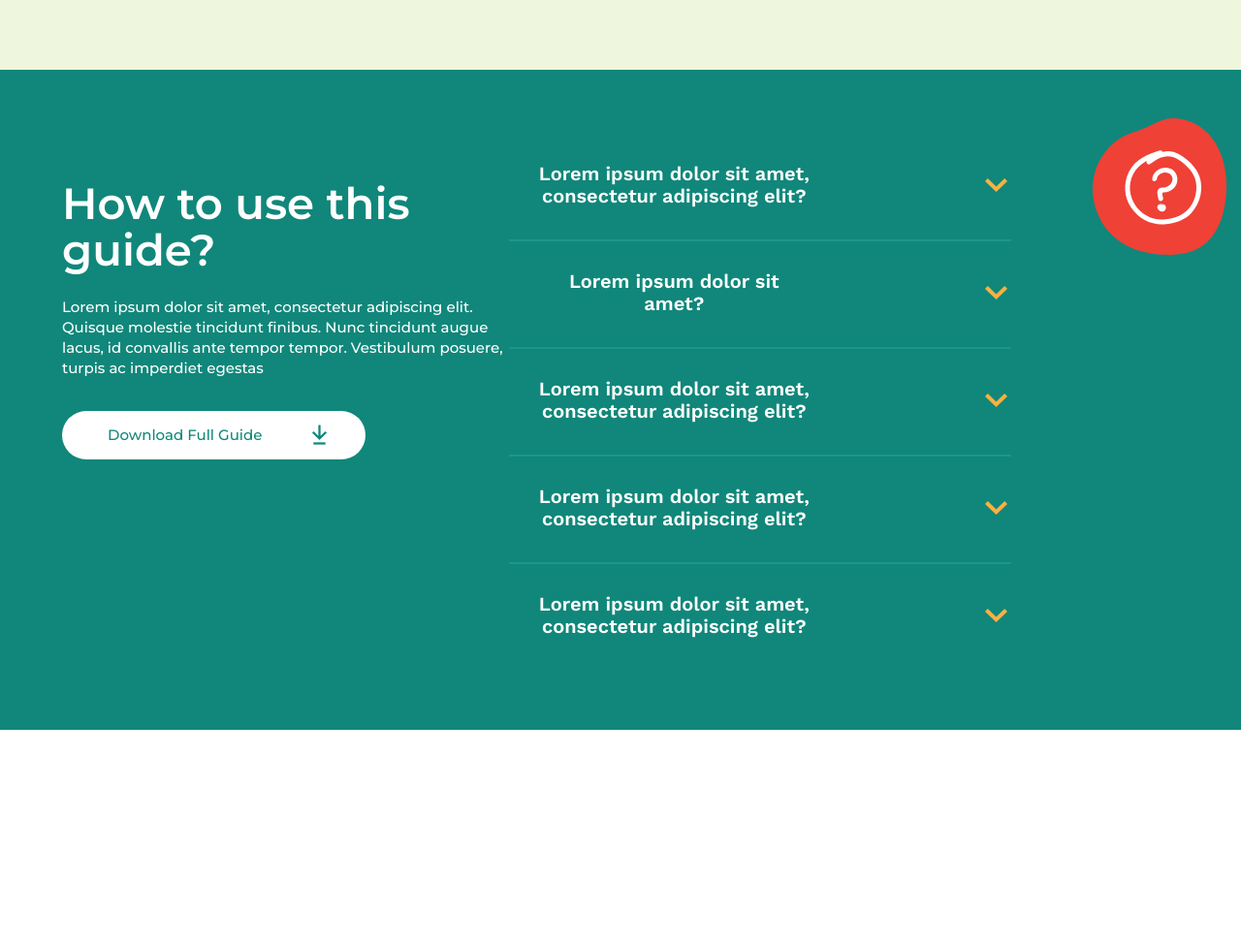
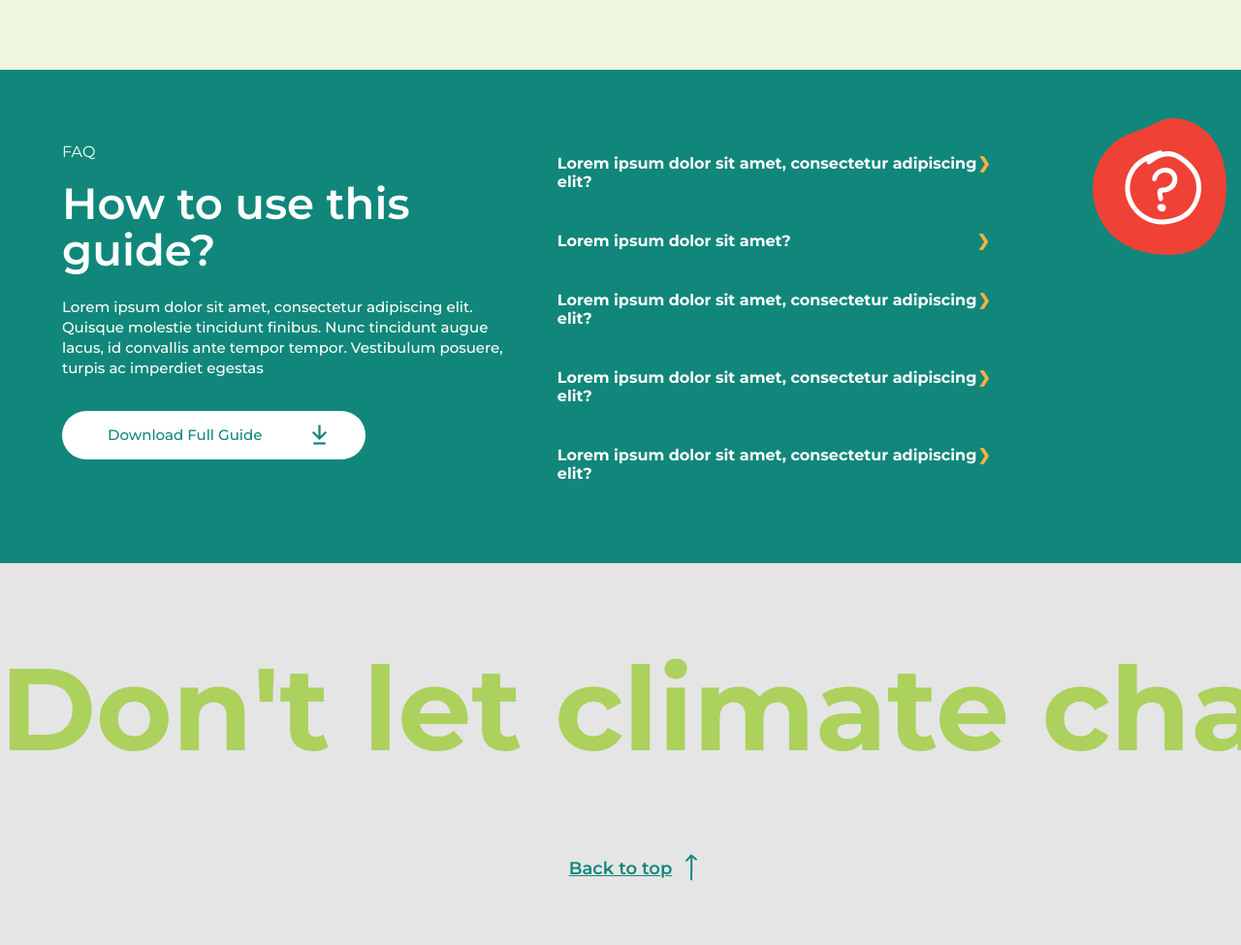
Before and after one commit to BRIGHT-full-service-digital-agency/climate-website, a website: page index.html in a window 1280 px wide. Shown: the part 4000-4975 px from the top of the page at 97% size. Before the commit the page ends 4772 px from the top, so only its background shows below. Drawn offline with nearby package versions, Linux system fonts and the light colour scheme.

Commit message:
completed 6th section

```diff
--- a/index.html
+++ b/index.html
@@ -48,6 +48,7 @@
                 </div>
             </div>
         </header>
+        <div id="top"></div>
         <section class="firstSection">
             <img class="background-image" src="pictures/Group 4.svg">
             <div class="wrap">
@@ -178,6 +179,7 @@
             </div>
         </section>
         <section class="fifthSection">
+            <div class="wrap"><h3>FAQ</h3></div>
             <div class="wrap">
                 <div class="row">
                     <div class="text-and-button-col">
@@ -186,25 +188,57 @@
                         <button><span>Download Full Guide</span><img src="pictures/Group.svg"></button>
                     </div>
                     <div class="drop-down-col">
-                        <div class="row">
-                            <h3>Lorem ipsum dolor sit amet, consectetur adipiscing elit?</h3>
-                            <img src="pictures/arrow.svg">
-                        </div>
-                        <div class="row">
-                            <h3>Lorem ipsum dolor sit amet?</h3>
-                            <img src="pictures/arrow.svg">
-                        </div>
-                        <div class="row">
-                            <h3>Lorem ipsum dolor sit amet, consectetur adipiscing elit?</h3>
-                            <img src="pictures/arrow.svg">
-                        </div>
-                        <div class="row">
-                            <h3>Lorem ipsum dolor sit amet, consectetur adipiscing elit?</h3>
-                            <img src="pictures/arrow.svg">
-                        </div>
-                        <div class="row">
-                            <h3>Lorem ipsum dolor sit amet, consectetur adipiscing elit?</h3>
-                            <img src="pictures/arrow.svg">
+                        <div class="tabs">
+                            <div class="tab">
+                                <input type="checkbox" id="rd1" name="rd">
+                                <label class="tab-label" for="rd1">Lorem ipsum dolor sit amet, consectetur adipiscing elit?</label>
+                                <div class="tab-content">
+                                    Quisque molestie tincidunt finibus. Nunc tincidunt augue lacus, id convallis ante tempor tempor. Vestibulum posuere, turpis ac imperdiet
+                                    <div class="link-con">
+                                        <span><a href="">Discover more</a></span>
+                                    </div>
+                                </div>
+                            </div>
+                            <div class="tab">
+                                <input type="checkbox" id="rd2" name="rd2">
+                                <label class="tab-label" for="rd2">Lorem ipsum dolor sit amet?</label>
+                                <div class="tab-content">
+                                    Quisque molestie tincidunt finibus. Nunc tincidunt augue lacus, id convallis ante tempor tempor. Vestibulum posuere, turpis ac imperdiet
+                                    <div class="link-con">
+                                        <span><a href="">Discover more</a></span>
+                                    </div>
+                                </div>
+                            </div>
+                            <div class="tab">
+                                <input type="checkbox" id="rd3" name="rd3">
+                                <label class="tab-label" for="rd3">Lorem ipsum dolor sit amet, consectetur adipiscing elit?</label>
+                                <div class="tab-content">
+                                    Quisque molestie tincidunt finibus. Nunc tincidunt augue lacus, id convallis ante tempor tempor. Vestibulum posuere, turpis ac imperdiet
+                                    <div class="link-con">
+                                        <span><a href="">Discover more</a></span>
+                                    </div>
+                                </div>
+                            </div>
+                            <div class="tab">
+                                <input type="checkbox" id="rd4" name="rd4">
+                                <label class="tab-label" for="rd4">Lorem ipsum dolor sit amet, consectetur adipiscing elit?</label>
+                                <div class="tab-content">
+                                    Quisque molestie tincidunt finibus. Nunc tincidunt augue lacus, id convallis ante tempor tempor. Vestibulum posuere, turpis ac imperdiet
+                                    <div class="link-con">
+                                        <span><a href="">Discover more</a></span>
+                                    </div>
+                                </div>
+                            </div>
+                            <div class="tab">
+                                <input type="checkbox" id="rd5" name="rd5">
+                                <label class="tab-label" for="rd5">Lorem ipsum dolor sit amet, consectetur adipiscing elit?</label>
+                                <div class="tab-content">
+                                    Quisque molestie tincidunt finibus. Nunc tincidunt augue lacus, id convallis ante tempor tempor. Vestibulum posuere, turpis ac imperdiet
+                                    <div class="link-con">
+                                        <span><a href="">Discover more</a></span>
+                                    </div>
+                                </div>
+                            </div>
                         </div>
                     </div>
                     <div class="question-mark-col">
@@ -214,12 +248,11 @@
             </div>
         </section>
         <section class="sixthSection">
-            <h1></h1>
-            <div class="button-container">
-                <a></a>
-                <!--Arrow up-->
-                <img>
-            </div>
+                <div class="textCol">
+                    <h1>Don't let climate change</h1>
+                <div class="back-to-top-container">
+                    <a href="#top" class="toTop">Back to top</a><img src="pictures/bulta2.svg">
+                </div>
         </section>
     </body>
 </html>
--- a/src/sass/_typography.scss
+++ b/src/sass/_typography.scss
@@ -1,7 +1,7 @@
 body, html  {
     margin: 0;
     font-family: 'Montserrat', sans-serif;
-
+    overflow-x: hidden;
 }
 body {
     padding-top: 124px;
--- a/src/sass/app.scss
+++ b/src/sass/app.scss
@@ -9,6 +9,7 @@
 * {
     margin: 0;
     padding: 0;
+    scroll-behavior: smooth;
 }
 .wrap{
     max-width: calc(1204px + 10%);
--- a/src/sass/bloki/_fifthSection.scss
+++ b/src/sass/bloki/_fifthSection.scss
@@ -1,11 +1,28 @@
+.row{
+    display: flex;
+}
+
 .fifthSection{
     width: 100%;
     top: 0;
     left: 0;
     background: #10877A;
     padding-bottom: 62px;
+    h3{
+        position: absolute;
+        padding-top: 75px;
+        font-family: 'Montserrat';
+        font-style: normal;
+        font-weight: 400;
+        font-size: 16px;
+        line-height: 20px;
+        color: #FFFFFF;
+    }
     .text-and-button-col{
         width: 40%;
+        @media screen and (max-width: 1254px) {
+            width: 100%;
+        }
         h1{
             padding-top: 114px;
             font-family: 'Montserrat';
@@ -27,7 +44,8 @@
         button {
             margin-top: 34px;
             width: 313px;
-            height: 50px;
+            padding-top: 10px;
+            padding-bottom: 10px;
             background: #FFFFFF;
             border-radius: 50px;
             border: 0;
@@ -38,9 +56,16 @@
             white-space: nowrap;
             opacity: 1;
             transition: 0.4s ease all;
+            @media screen and (max-width: 368px){
+                width: 270px;
+            }
             img{
                 padding-left: 51px;
+                @media screen and (max-width: 368px) {
+                    padding-left: 21px;
+                }
             }
+
             &:hover{
                 opacity: 0.8;
             }
@@ -56,44 +81,107 @@
 
     }
     .drop-down-col{
-        width: 45%;
-        padding-top: 66px;
-        .row{
-            padding-bottom: 33px;
-            border-bottom: 2px solid #1d968a;
-            input {
-                position: absolute;
-                opacity: 0;
-                z-index: -1;
-              }
-            h3{
-                width: 60%;
-                font-family: 'Work Sans';
-                font-style: normal;
-                font-weight: 600;
-                font-size: 20px;
-                line-height: 23px;
-                color: #FFFFFF;
-                text-align: center;
-                padding-left: 30px;
-                padding-top: 30px;
+
+        flex: 1;
+        display: flex;
+        input {
+            position: absolute;
+            opacity: 1;
+            z-index: -1;
+        }
+        &:last-child{
+            margin-left: 1em;
+
+        }
+        .tabs{
+            padding-top: 66px;
+            border-radius: 8px;
+            overflow: hidden;
+        }
+        .tab {
+            width: 100%;
+            color: white;
+            overflow: hidden;
+            &-label{
+                display: flex;
+                justify-content: space-between;
+                padding: 21px;
+                padding-left: 50px;
+                background: transparent;
+                font-weight: bold;
+                cursor: pointer;
+                &:hover{
+                    background: #1d968a;
+                }
+                &::after{
+                    content: "\276F";
+                    color: #FBB040;
+                    width: 1em;
+                    height: 1em;
+                    text-align: center;
+                    transition: all .35s;
+                }
+
             }
-            &:hover{
-                background-color: #1d968a;
+            &-content{
+                max-height: 0;
+                padding: 0 1em;
+                color: white;
+                background: #1d968a;
+                transition: all .35s;
+                .link-con{
+                    padding-top: 12px;
+                    a {
+                        text-decoration: none;
+                        font-family: 'Montserrat';
+                        font-style: normal;
+                        font-weight: 700;
+
+                        font-size: 16px;
+                        line-height: 20px;
+                        color: #FFFFFF;
+                        &::after{
+                            content: "\276F";
+                            padding-left: 20px;
+                        }
+                    }
+                }
+
             }
-            &:last-child{
-                border-bottom: none;
+            &-close{
+                display: flex;
+                justify-content: flex-end;
+                padding: 1em;
+                font-size: 0.75em;
+                background-color: #10877A;
+                cursor: pointer;
+                &:hover{
+                    background-color: lighten(#10877A, 10%);
+                }
+
             }
-            img{
-                padding-top: 30px;
-                align-items: center;
-                padding-left: 180px;
+            input:checked{
+                + .tab-label{
+                    background: #1d968a;
+                    &::after{
+                        transform: rotate(90deg);
+                    }
+
+                }
+                ~ .tab-content{
+                    max-height: 100vh;
+                    padding: 1em 50px;
+                }
             }
         }
+
     }
     .question-mark-col{
         width: 15%;
         padding-left: 84px;
         padding-top: 50px;
+        @media screen and (max-width: 1255px){
+            width: 100%;
+        }
     }
 }
--- a/src/sass/bloki/_firstSection.scss
+++ b/src/sass/bloki/_firstSection.scss
@@ -97,8 +97,14 @@
         opacity: 1;
         transition: 0.4s ease all;
         margin-top: 30px;
+        @media screen and (max-width: 368px){
+            width: 270px;
+        }
         img{
             padding-left: 51px;
+            @media screen and (max-width: 368px) {
+                padding-left: 21px;
+            }
         }
         &:hover{
             opacity: 0.8;
--- a/src/sass/bloki/_sixthSection.scss
+++ b/src/sass/bloki/_sixthSection.scss
@@ -0,0 +1,47 @@
+.sixthSection{
+    text-align: center;
+    overflow: hidden;
+    top: 0;
+    left: 0;
+    width: 100%;
+    background: #E5E5E5;
+    h1{
+        padding-top: 83px;
+        font-family: 'Montserrat';
+        font-style: normal;
+        font-weight: 700;
+        font-size: 120px;
+        line-height: 135px;
+        color: #ACD15D;
+    }
+    a {
+        font-family: 'Montserrat';
+        font-style: normal;
+        font-weight: 600;
+        font-size: 18px;
+        line-height: 30px;
+        text-decoration-line: underline;
+        color: #10877A;
+        scroll-behavior: smooth;
+    }
+    span {
+        img {
+            padding-left: 14px;
+        }
+    }
+
+    .textCol{
+        white-space: nowrap;
+        width: 100vw;
+    }
+    .back-to-top-container{
+        align-items: center;
+        padding-top: 82px;
+        padding-bottom: 64px;
+        img{
+            position: absolute;
+            justify-content: center;
+            padding-left: 14px;
+        }
+    }
+}
```
Also changed, not shown: dist/app.css, pictures/bulta2.svg (added).
